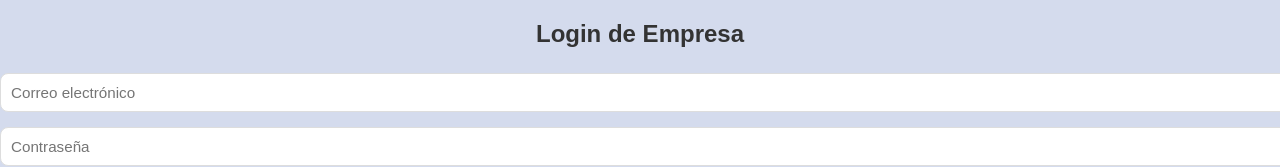
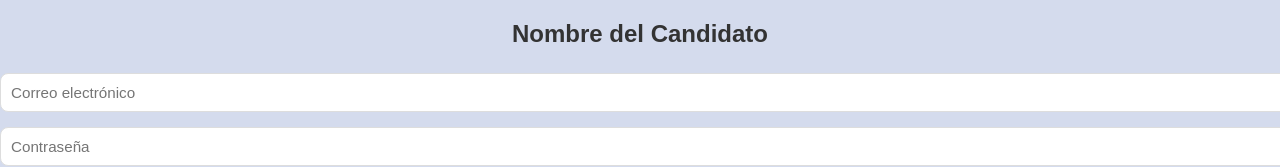
Before and after one commit to EricSax76/Infojobs-new, a React (Create React App) app in the folder frontend/: page /CandidateLogin in a window 1280 px wide. Shown: the top 167 px of the page. Built offline with nearby package versions, Linux system fonts and the light colour scheme.

Commit message:
Update CandidateLogin.js

```diff
--- a/frontend/src/pages/auth/CandidateLogin.js
+++ b/frontend/src/pages/auth/CandidateLogin.js
@@ -25,7 +25,7 @@ const CandidateLogin = () => {
 
   return (
     <div className="login-container">
-      <h2>Login de Empresa</h2>
+      <h2>Nombre del Candidato</h2>
       <form onSubmit={handleLogin}>
         <input
           type="email"
```
